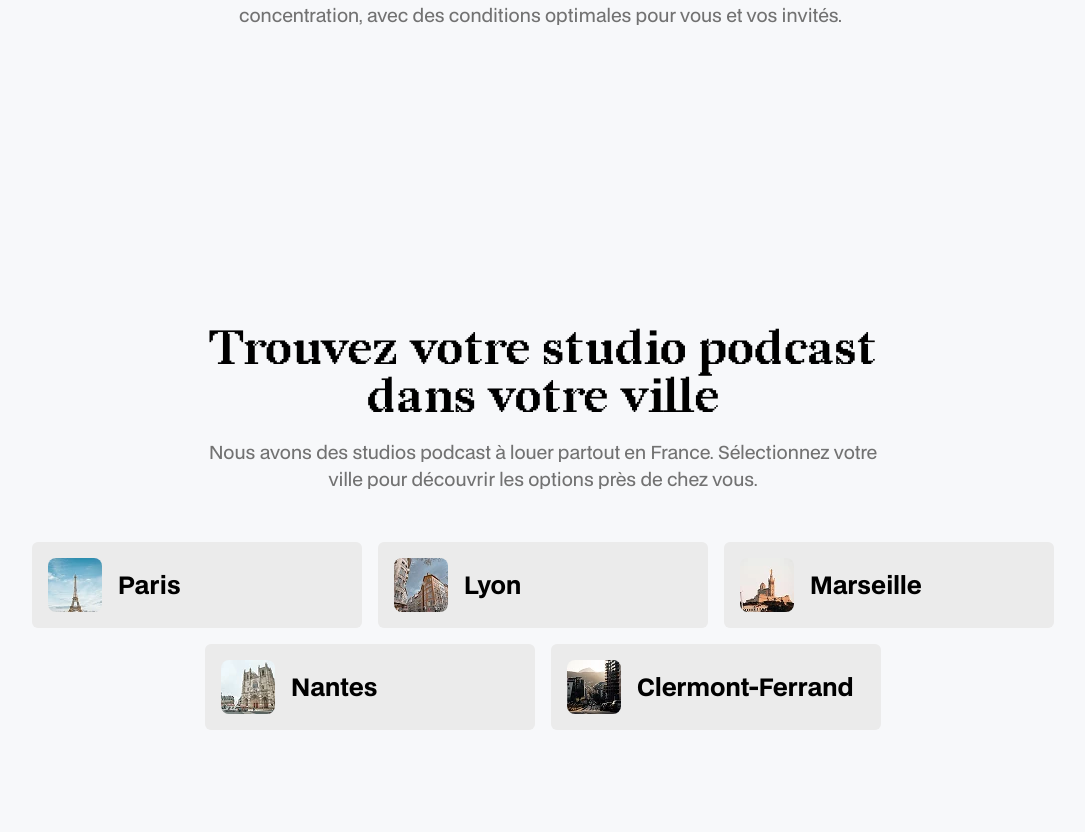
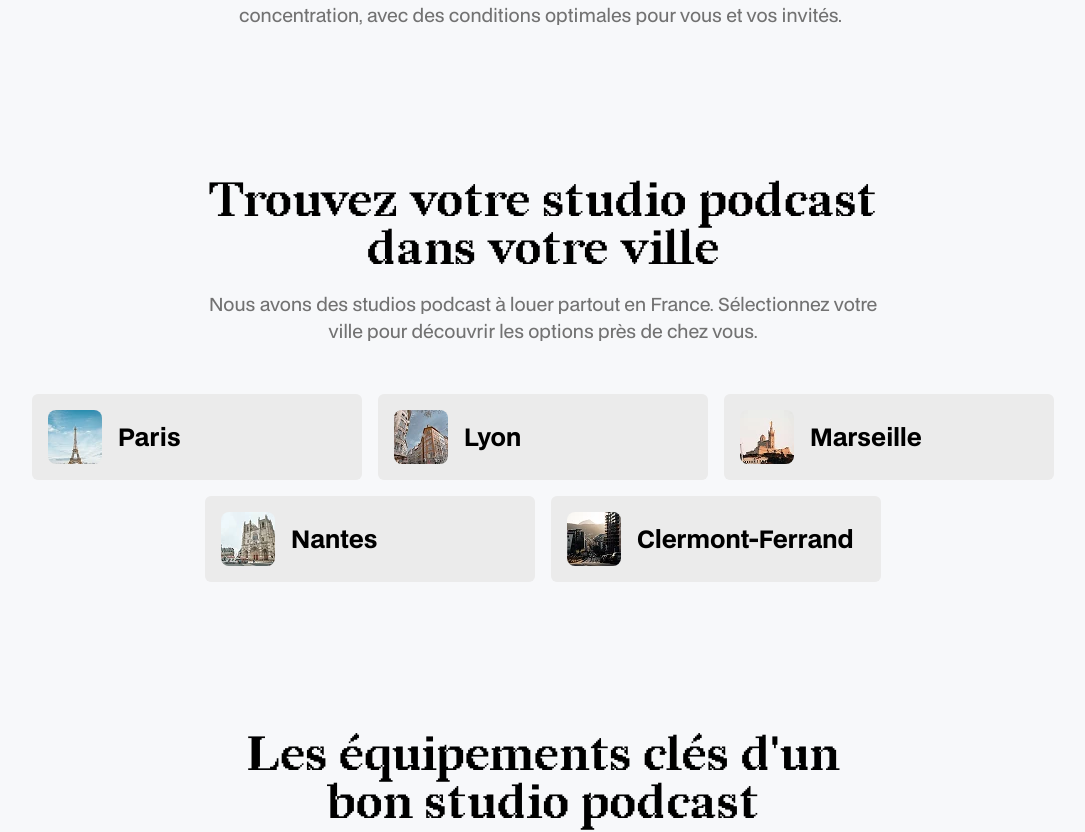
Before and after one commit to HeyAnto/studio-podcast, a Next.js app: page /location-studio/studio-podcast in a window 1280 px wide. Shown: the part 1667-2499 px from the top of the page, without its empty margins (97-1182 px from the left). Built offline with nearby package versions, Linux system fonts and the light colour scheme.

Commit message:
Minor adjustment

```diff
--- a/src/app/location-studio/studio-podcast/page.tsx
+++ b/src/app/location-studio/studio-podcast/page.tsx
@@ -50,7 +50,7 @@ const LocationStudioPage = () => {
         </div>
       </section>
 
-      <section className="max-w-md min-h-screen justify-center gap-50">
+      <section className="max-w-md justify-center gap-50">
         <div className="text-container gap-16">
           <h2 className="font-heading text-5xl leading-none text-center">
             Trouvez votre studio podcast dans votre ville
--- a/src/components/header/Header.module.css
+++ b/src/components/header/Header.module.css
@@ -41,7 +41,6 @@
 
 .navLink.active {
   background-color: var(--color-grey-4);
-  pointer-events: none;
 }
 
 .navLink:hover {
```
